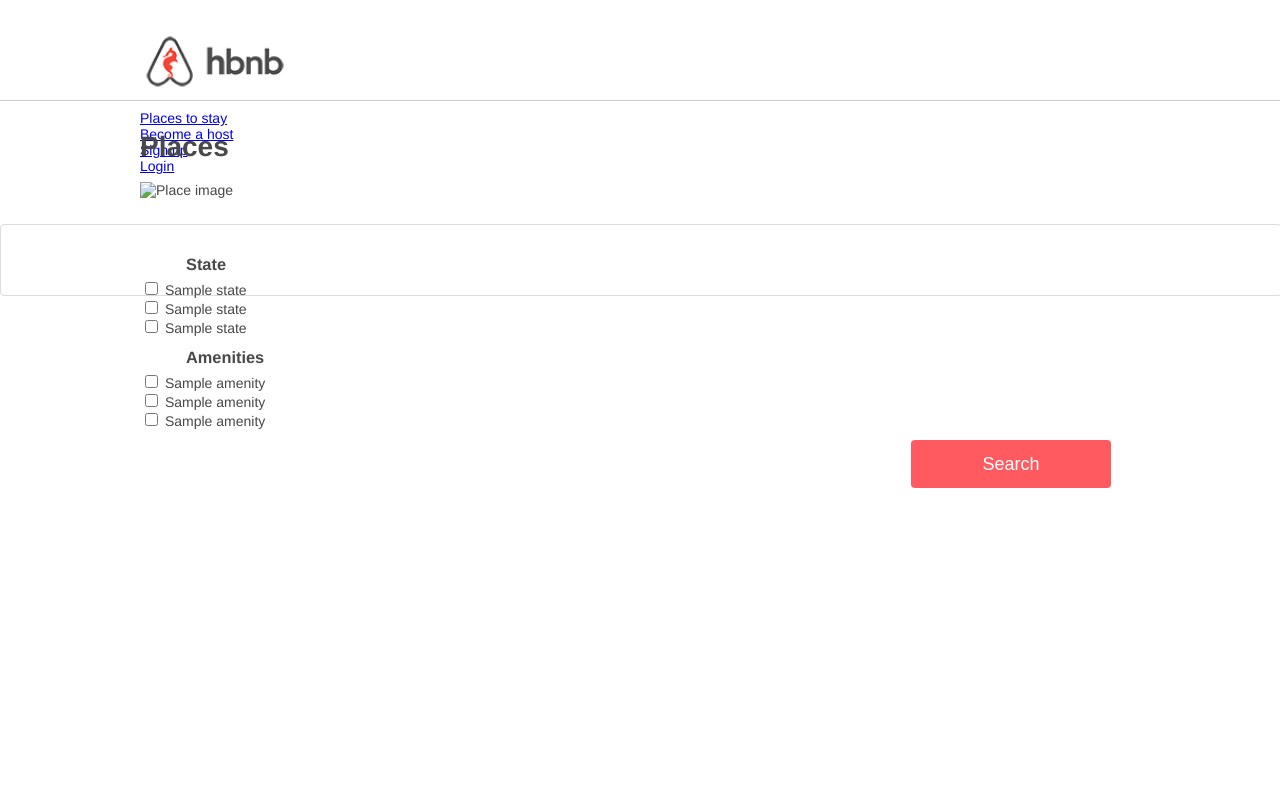
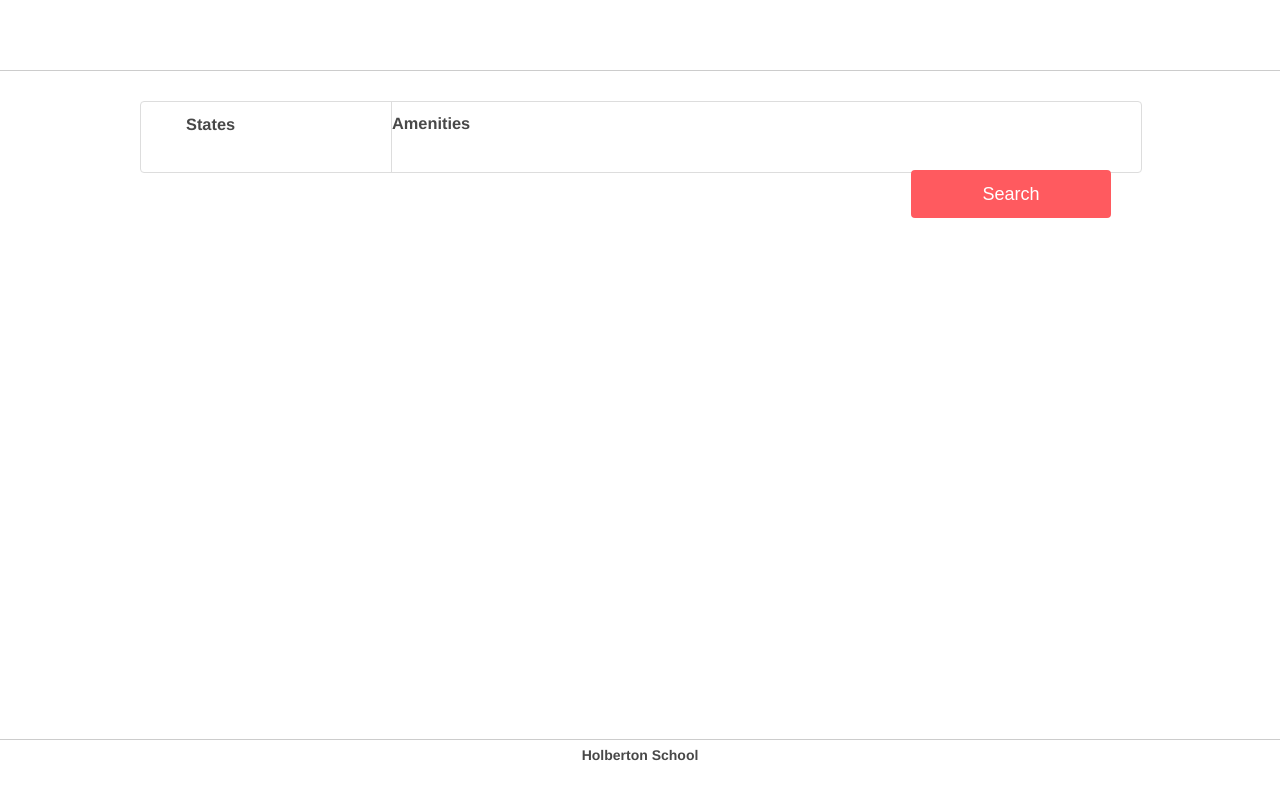
Before and after one commit to Julia-5534/holbertonschool-AirBnB_clone_v2, a Flask app: template web_flask/templates/10-hbnb_filters.html in a window 1280 px wide. Run offline with Flask 3, Linux system fonts and the light colour scheme; the template is opened without the code that fills it: most values are stand-ins (such as "Sample title", 1, 10 or a date in 2020); some libraries are stand-ins or nearby versions.

Commit message:
Updated 10 html

```diff
--- a/web_flask/templates/10-hbnb_filters.html
+++ b/web_flask/templates/10-hbnb_filters.html
@@ -1,77 +1,51 @@
 <!DOCTYPE html>
-<html>
-  <head>
-    <meta charset="UTF-8">
-    <title>HBNB</title>
-    <link href="https://fonts.googleapis.com/css?family=Montserrat" rel="stylesheet">
-    <link href="/static/styles/3-header.css" rel="stylesheet">
-    <link href="/static/styles/4-common.css" rel="stylesheet">
-    <link href="/static/styles/6-filters.css" rel="stylesheet">
-  </head>
-  <body>
-    <header>
-      <nav class="nav nav-bar">
-        <div class="container">
-          <div class="logo">
-            <img src="/static/images/logo.png" alt="AirBnB logo" width="150px">
-          </div>
-          <ul class="nav-list">
-            <li class="nav-item"><a href="#">Places to stay</a></li>
-            <li class="nav-item"><a href="#">Become a host</a></li>
-            <li class="nav-item"><a href="#">Sign up</a></li>
-            <li class="nav-item"><a href="#">Login</a></li>
-          </ul>
-        </div>
-      </nav>
-      <div class="filters">
-        <div class="container">
-          <div class="row">
-            <div class="col-md-3">
-              <h3>State</h3>
-              <div class="filter">
-                <input type="checkbox" class="input-checkbox" name="state" value="{{ state.id }}">
-                <label>{{ state.name }}</label>
-              </div>
-              <div class="filter">
-                <input type="checkbox" class="input-checkbox" name="state" value="{{ state.id }}">
-                <label>{{ state.name }}</label>
-              </div>
-              <div class="filter">
-                <input type="checkbox" class="input-checkbox" name="state" value="{{ state.id }}">
-                <label>{{ state.name }}</label>
-              </div>
-            </div>
-            <div class="col-md-3">
-              <h3>Amenities</h3>
-              <div class="filter">
-                <input type="checkbox" class="input-checkbox" name="amenity" value="{{ amenity.id }}">
-                <label>{{ amenity.name }}</label>
-              </div>
-              <div class="filter">
-                <input type="checkbox" class="input-checkbox" name="amenity" value="{{ amenity.id }}">
-                <label>{{ amenity.name }}</label>
-              </div>
-              <div class="filter">
-                <input type="checkbox" class="input-checkbox" name="amenity" value="{{ amenity.id }}">
-                <label>{{ amenity.name }}</label>
-              </div>
-            </div>
-          </div>
-          <div class="row">
-            <div class="col-md-6">
-              <div class="filter">
-                <button class="search-btn">Search</button>
-              </div>
-            </div>
-          </div>
-        </div>
-      </div>
-    </header>
-    <div class="places">
-      <div class="container">
-        <h1>Places</h1>
-        <section class="places-list">
-          <article class="place-card">
-            <div class="place-img">
-              <img src="https://via.placeholder.com/350x350" alt="Place image">
-              <div class="place-rate">
+<HTML lang="en">
+  <HEAD>
+    <META charset="utf-8">
+    <TITLE>AirBnB clone</TITLE>
+    <LINK rel="stylesheet" href="/static/styles/4-common.css">
+    <LINK rel="stylesheet" href="/static/styles/3-header.css">
+    <LINK rel="stylesheet" href="/static/styles/3-footer.css">
+    <LINK rel="stylesheet" href="/static/styles/6-filters.css">
+    <LINK rel="icon" href="images/icon.png" type="image/png">
+  </HEAD>
+  <BODY>
+    <HEADER>
+      <DIV class="logo"></DIV>
+    </HEADER>
+    <DIV class="container">
+      <SECTION class="filters">
+        <DIV class="locations">
+          <H3>States</H3>
+          <H4>&nbsp;</H4>
+          <DIV class="popover">
+            <UL>
+            {% for state in states %}
+              <LI><STRONG>{{ state.name }}</STRONG>
+                <UL>
+                {% for city in state.cities %}
+                  <LI>{{ city.name }}</LI>
+                {% endfor %}
+                </UL>
+              </LI>
+            {% endfor %}
+            </UL>
+          </DIV>
+        </DIV>
+        <DIV class="amenities">
+          <H3>Amenities</H3>
+          <H4>&nbsp;</H4>
+          <UL class="popover">
+          {% for amenity in amenities %}
+            <LI>{{ amenity.name }}</LI>
+          {% endfor %}
+          </UL>
+        </DIV>
+        <BUTTON>Search</BUTTON>
+      </SECTION>
+    </DIV>
+    <FOOTER>
+      <strong>Holberton School</strong>
+    </FOOTER>
+  </BODY>
+</HTML>
```
